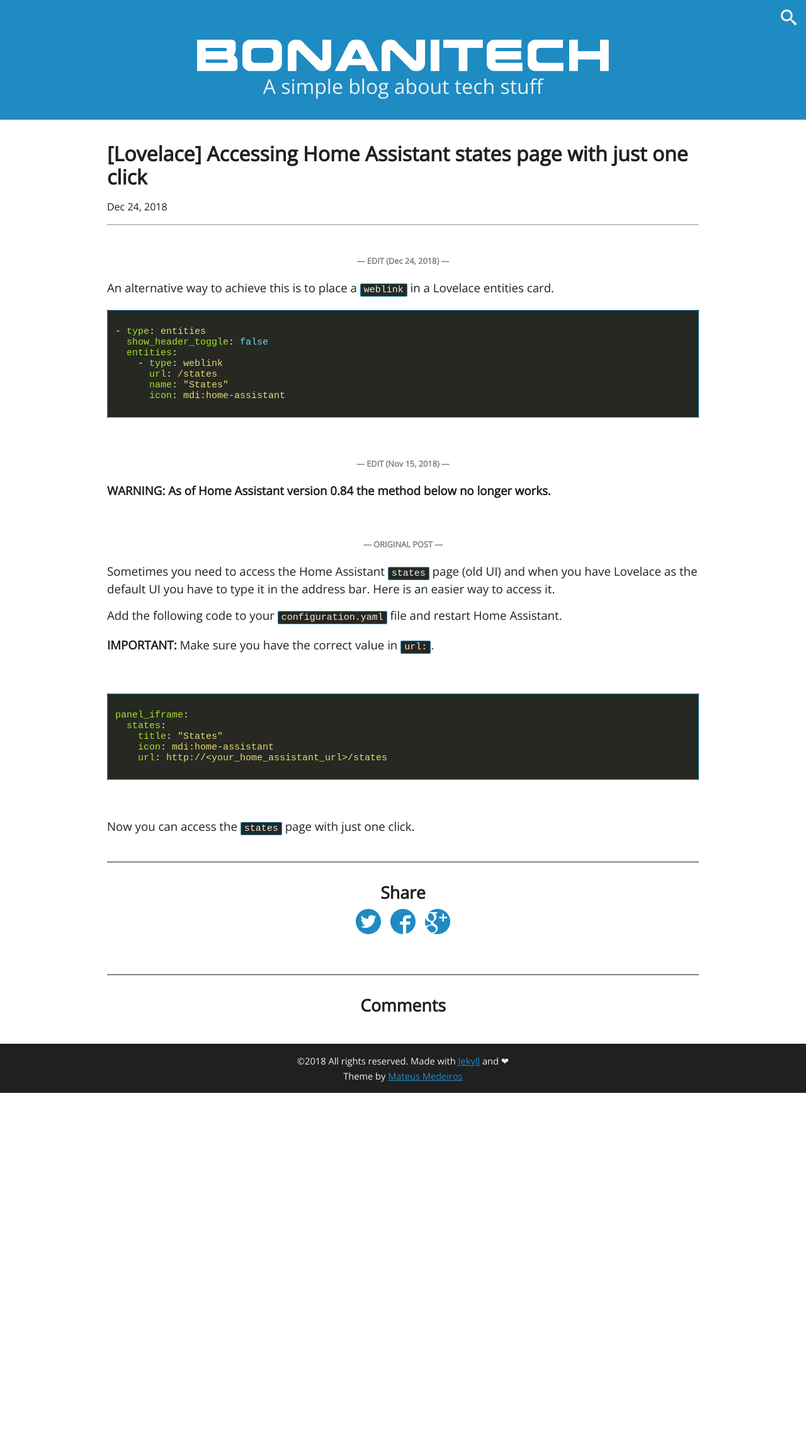
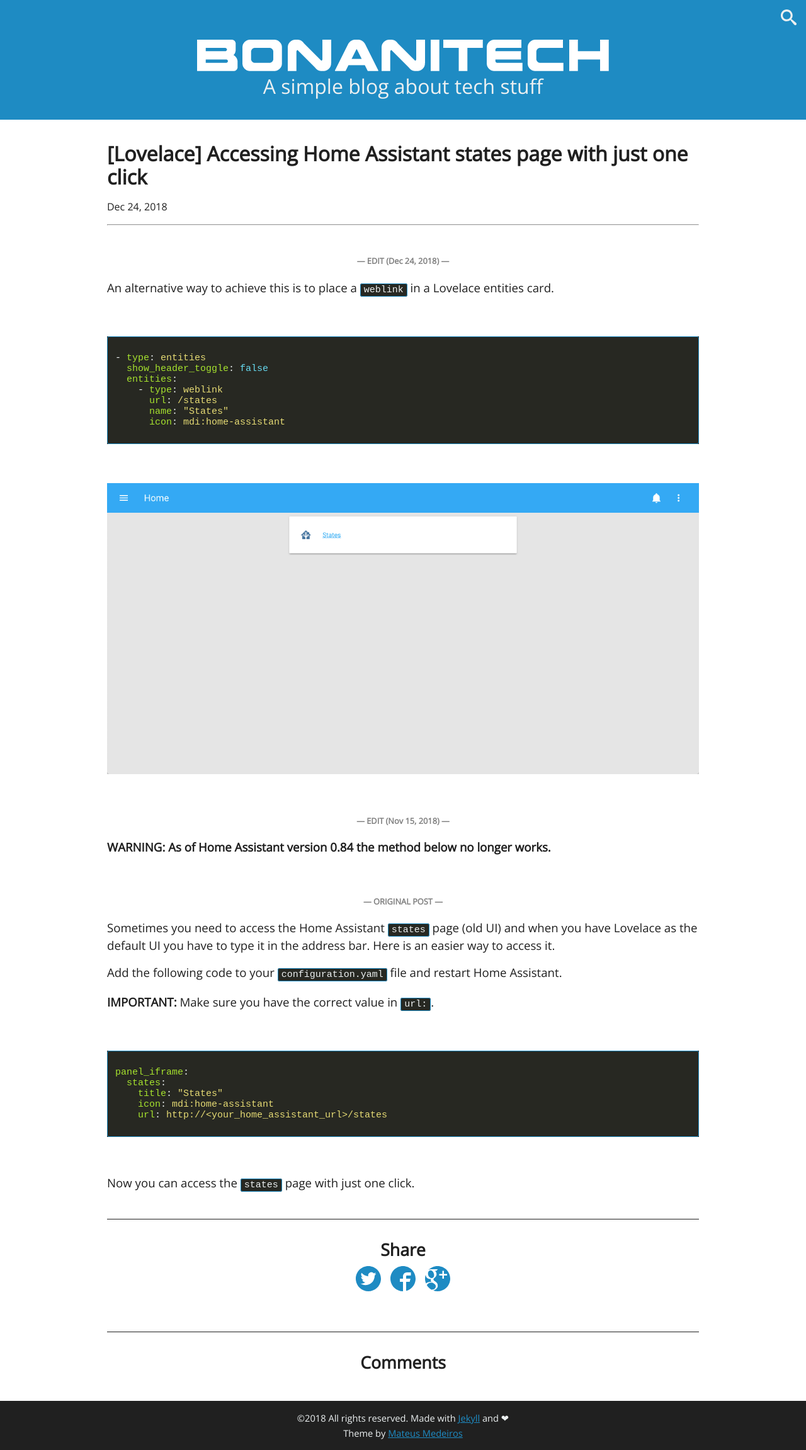
Before and after one commit to bonanitech/blog, a Jekyll site: the page built from _posts/2018-10-31-lovelace-accessing-home-assistant-states-page-with-just-one-click.md, in a window 1280 px wide. Shown: the whole page at 63% size. Built offline with Jekyll 4.4.1, drawn with Linux system fonts in a browser that asks for light colours; comment, search, counter and statistics services are not loaded; before the commit the page ends 1735 px from its top, so only the background shows below that.

Commit message:
Update post

````diff
--- a/_posts/2018-10-31-lovelace-accessing-home-assistant-states-page-with-just-one-click.md
+++ b/_posts/2018-10-31-lovelace-accessing-home-assistant-states-page-with-just-one-click.md
@@ -13,6 +13,8 @@ permalink: /lovelace-accessing-home-assistant-states-page-with-just-one-click/
 
 An alternative way to achieve this is to place a `weblink` in a Lovelace entities card.
 
+<br />
+
 ```yaml
 {% raw %}
 - type: entities
@@ -24,6 +26,10 @@ An alternative way to achieve this is to place a `weblink` in a Lovelace entitie
       icon: mdi:home-assistant
 {% endraw %}
 ```
+
+<br />
+
+![States]({{ "/assets/img/2018-10-31-states.png" | absolute_url }})
 
 <br />
 
````
Also changed, not shown: assets/img/2018-10-31-states.png (added).
